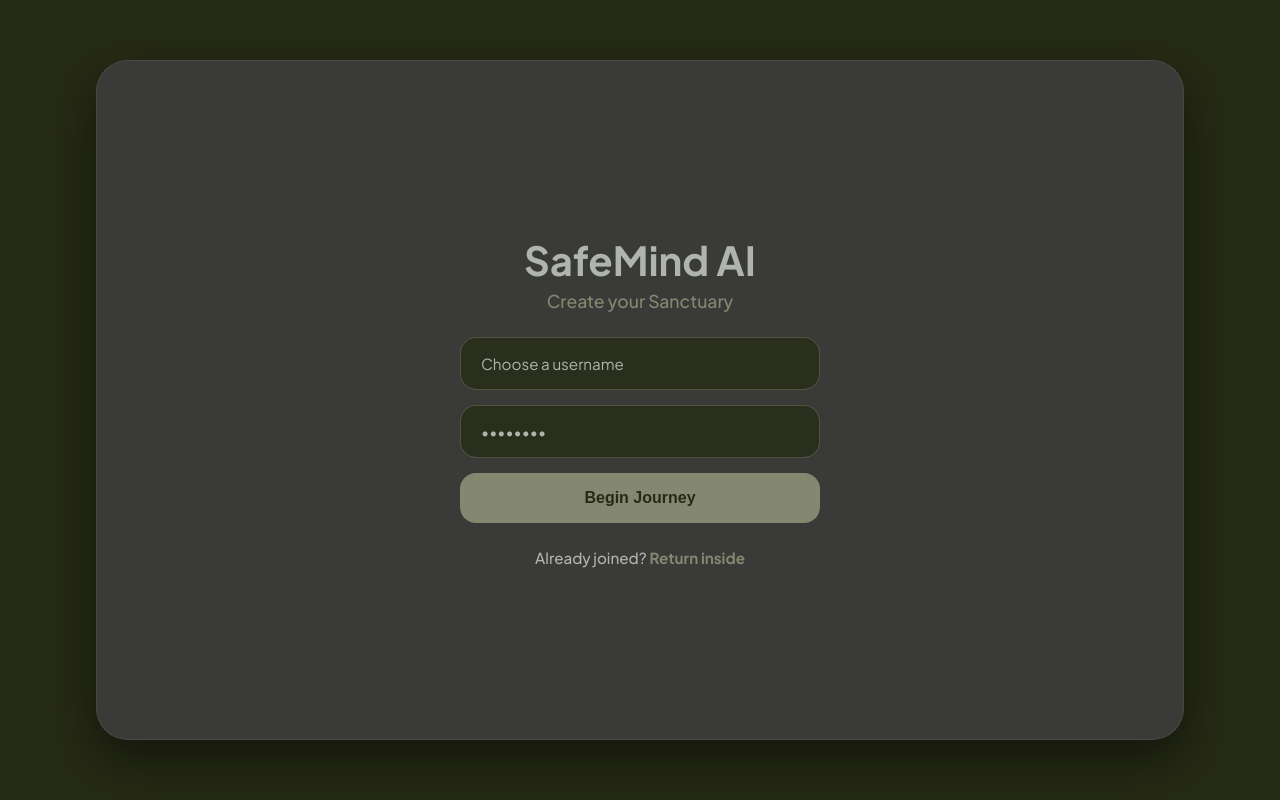
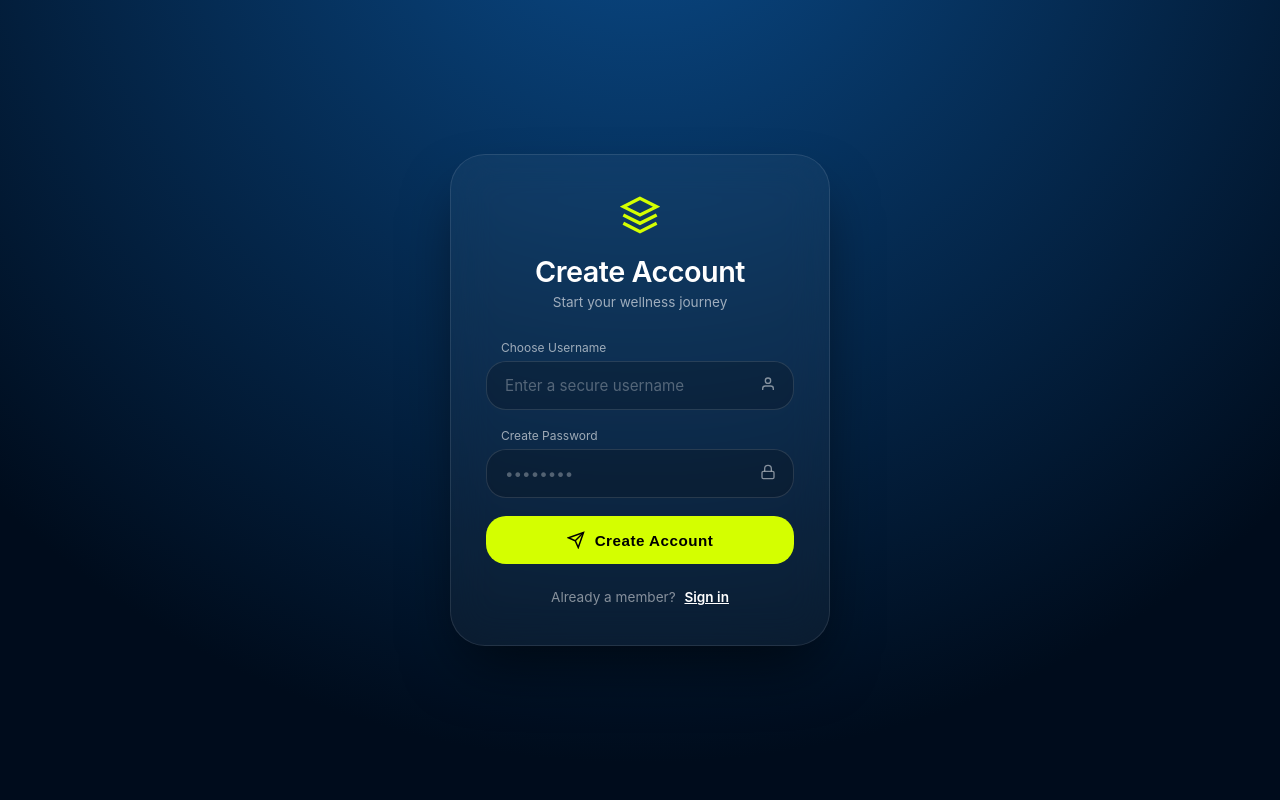
Before and after one commit to shahulhameed-csecore/SafeMind-AI, a Flask app: page /register in a window 1280 px wide. Run offline with Flask 3, Linux system fonts and the light colour scheme; some libraries are stand-ins or nearby versions.

Commit message:
sign up ui updates

```diff
--- a/static/css/style.css
+++ b/static/css/style.css
@@ -462,3 +462,131 @@ input::placeholder { color: var(--text-muted); }
         background: #7f1d1d;
     }
 }
+/* =========================================
+   🌟 ISOLATED GLASSMORPHISM AUTH UI
+========================================= */
+.auth-fullscreen-bg {
+    position: fixed;
+    top: 0; left: 0;
+    width: 100vw; height: 100vh;
+    /* Deep abstract blue background from reference */
+    background: radial-gradient(circle at 50% -20%, #0a4b8a, #000c1c 80%);
+    display: flex;
+    justify-content: center;
+    align-items: center;
+    z-index: 99999; /* Stay above everything else */
+    font-family: 'Inter', sans-serif;
+    padding: 20px;
+}
+
+.auth-glass-card {
+    background: rgba(255, 255, 255, 0.04);
+    backdrop-filter: blur(20px);
+    -webkit-backdrop-filter: blur(20px);
+    border: 1px solid rgba(255, 255, 255, 0.1);
+    border-radius: 35px;
+    padding: 40px 35px;
+    width: 100%;
+    max-width: 380px;
+    box-shadow: 0 30px 60px -15px rgba(0, 0, 0, 0.6);
+    text-align: center;
+    color: white;
+}
+
+.auth-glass-card h2 {
+    font-size: 1.8rem;
+    font-weight: 600;
+    margin: 0 0 5px 0;
+    letter-spacing: -0.5px;
+}
+
+.auth-glass-card p {
+    color: rgba(255, 255, 255, 0.6);
+    font-size: 0.85rem;
+    margin-bottom: 30px;
+}
+
+.auth-input-group {
+    position: relative;
+    margin-bottom: 18px;
+    text-align: left;
+}
+
+.auth-input-group label {
+    font-size: 0.75rem;
+    color: rgba(255, 255, 255, 0.6);
+    margin-left: 15px;
+    display: block;
+    margin-bottom: 6px;
+}
+
+.auth-input-group input {
+    width: 100%;
+    background: rgba(0, 0, 0, 0.2);
+    border: 1px solid rgba(255, 255, 255, 0.12);
+    border-radius: 20px;
+    padding: 14px 45px 14px 18px;
+    color: white;
+    font-size: 0.95rem;
+    outline: none;
+    transition: all 0.3s ease;
+}
+
+.auth-input-group input::placeholder {
+    color: rgba(255, 255, 255, 0.3);
+}
+
+.auth-input-group input:focus {
+    border-color: rgba(255, 255, 255, 0.5);
+    background: rgba(0, 0, 0, 0.4);
+    box-shadow: 0 0 15px rgba(255, 255, 255, 0.05);
+}
+
+.auth-input-icon {
+    position: absolute;
+    right: 18px;
+    top: 36px;
+    color: rgba(255, 255, 255, 0.5);
+    width: 16px;
+    height: 16px;
+}
+
+.auth-submit-btn {
+    width: 100%;
+    background: #D4FF00; /* Neon yellow/green */
+    color: #000;
+    border: none;
+    border-radius: 20px;
+    padding: 15px;
+    font-size: 0.95rem;
+    font-weight: 700;
+    cursor: pointer;
+    margin-top: 10px;
+    transition: 0.3s;
+    display: flex;
+    justify-content: center;
+    align-items: center;
+    gap: 10px;
+    letter-spacing: 0.5px;
+}
+
+.auth-submit-btn:hover {
+    background: #e1ff33;
+    transform: translateY(-2px);
+    box-shadow: 0 10px 20px rgba(212, 255, 0, 0.2);
+}
+
+.auth-switch-link {
+    display: block;
+    margin-top: 25px;
+    color: rgba(255, 255, 255, 0.5);
+    font-size: 0.85rem;
+    text-decoration: none;
+}
+
+.auth-switch-link span {
+    color: white;
+    font-weight: 600;
+    text-decoration: underline;
+    margin-left: 5px;
+}
--- a/templates/index.html
+++ b/templates/index.html
@@ -12,45 +12,65 @@
 <body class="{% if show_auth %}auth-body{% else %}dashboard-body mobile-tab-chat{% endif %}">
 
     {% if show_auth %}
-    <style>
-        body.auth-body { background: #262b15; display: flex; justify-content: center; align-items: center; height: 100vh; margin: 0; overflow: hidden; font-family: 'Plus Jakarta Sans', sans-serif; position: relative; }
-        .soft-wrapper { position: relative; width: 85vw; max-width: 1200px; height: 85vh; background: rgba(63, 63, 63, 0.85); backdrop-filter: blur(25px); border-radius: 32px; border: 1px solid rgba(132, 136, 113, 0.2); box-shadow: 0 20px 50px rgba(0, 0, 0, 0.5); display: flex; justify-content: center; align-items: center; z-index: 10; }
-    </style>
+    <div class="auth-fullscreen-bg">
+        <div class="auth-glass-card">
+            <svg width="40" height="40" viewBox="0 0 24 24" fill="none" stroke="currentColor" stroke-width="2" style="margin-bottom: 15px; color: #D4FF00;">
+                <path d="M12 2L2 7l10 5 10-5-10-5zM2 17l10 5 10-5M2 12l10 5 10-5"></path>
+            </svg>
 
-    <div class="soft-wrapper">
-        <div class="auth-container">
-            <h2 style="color: #afb4ad;">SafeMind AI</h2>
+            {% if auth_type == 'login' %}
+                <h2>Welcome back</h2>
+                <p>Sign in to your safe space</p>
+                <form action="/login" method="POST">
+                    <div class="auth-input-group">
+                        <label>Username</label>
+                        <input type="text" name="username" placeholder="Enter your username" required>
+                        <svg class="auth-input-icon" viewBox="0 0 24 24" fill="none" stroke="currentColor" stroke-width="2"><path d="M20 21v-2a4 4 0 0 0-4-4H8a4 4 0 0 0-4 4v2"></path><circle cx="12" cy="7" r="4"></circle></svg>
+                    </div>
+                    <div class="auth-input-group">
+                        <label>Password</label>
+                        <input type="password" name="password" placeholder="••••••••" required>
+                        <svg class="auth-input-icon" viewBox="0 0 24 24" fill="none" stroke="currentColor" stroke-width="2"><rect x="3" y="11" width="18" height="11" rx="2" ry="2"></rect><path d="M7 11V7a5 5 0 0 1 10 0v4"></path></svg>
+                    </div>
+                    <button type="submit" class="auth-submit-btn">
+                        <svg width="18" height="18" viewBox="0 0 24 24" fill="none" stroke="currentColor" stroke-width="2"><line x1="22" y1="2" x2="11" y2="13"></line><polygon points="22 2 15 22 11 13 2 9 22 2"></polygon></svg>
+                        Enter Sanctuary
+                    </button>
+                </form>
+                <a href="/register" class="auth-switch-link">New here? <span>Begin healing</span></a>
+
+            {% else %}
+                <h2>Create Account</h2>
+                <p>Start your wellness journey</p>
+                <form action="/register" method="POST">
+                    <div class="auth-input-group">
+                        <label>Choose Username</label>
+                        <input type="text" name="username" placeholder="Enter a secure username" required>
+                        <svg class="auth-input-icon" viewBox="0 0 24 24" fill="none" stroke="currentColor" stroke-width="2"><path d="M20 21v-2a4 4 0 0 0-4-4H8a4 4 0 0 0-4 4v2"></path><circle cx="12" cy="7" r="4"></circle></svg>
+                    </div>
+                    <div class="auth-input-group">
+                        <label>Create Password</label>
+                        <input type="password" name="password" placeholder="••••••••" required>
+                        <svg class="auth-input-icon" viewBox="0 0 24 24" fill="none" stroke="currentColor" stroke-width="2"><rect x="3" y="11" width="18" height="11" rx="2" ry="2"></rect><path d="M7 11V7a5 5 0 0 1 10 0v4"></path></svg>
+                    </div>
+                    <button type="submit" class="auth-submit-btn">
+                        <svg width="18" height="18" viewBox="0 0 24 24" fill="none" stroke="currentColor" stroke-width="2"><line x1="22" y1="2" x2="11" y2="13"></line><polygon points="22 2 15 22 11 13 2 9 22 2"></polygon></svg>
+                        Create Account
+                    </button>
+                </form>
+                <a href="/login" class="auth-switch-link">Already a member? <span>Sign in</span></a>
+            {% endif %}
+
             {% with messages = get_flashed_messages(with_categories=true) %}
               {% if messages %}
                 {% for category, message in messages %}
-                  <div style="color: #ef4444; margin-bottom: 15px; font-size: 0.85rem; text-align: center;">{{ message }}</div>
+                  <div style="margin-top: 15px; font-size: 0.85rem; padding: 10px; border-radius: 8px; background: rgba(0,0,0,0.2); color: {% if category == 'error' %}#ff4a4a{% else %}#D4FF00{% endif %};">{{ message }}</div>
                 {% endfor %}
               {% endif %}
             {% endwith %}
-
-            {% if auth_type == 'login' %}
-            <p style="font-weight: 500; font-size: 1.1rem; color: #848871; margin-bottom: 25px;">Welcome to your safe space</p>
-            <form action="{{ url_for('login') }}" method="POST">
-                <input type="text" name="username" placeholder="Username" required style="background: rgba(38, 43, 21, 0.7); color: #afb4ad; border: 1px solid rgba(132, 136, 113, 0.4);">
-                <input type="password" name="password" placeholder="••••••••" required style="background: rgba(38, 43, 21, 0.7); color: #afb4ad; border: 1px solid rgba(132, 136, 113, 0.4);">
-                <button class="auth-btn" type="submit" style="background: #848871; color: #262b15;">Enter Sanctuary</button>
-            </form>
-            <div class="auth-link" style="color: #afb4ad;">New here? <a href="{{ url_for('register') }}" style="color: #848871;">Begin healing</a></div>
-
-            {% else %}
-            <p style="font-weight: 500; font-size: 1.1rem; color: #848871; margin-bottom: 25px;">Create your Sanctuary</p>
-            <form action="{{ url_for('register') }}" method="POST">
-                <input type="text" name="username" placeholder="Choose a username" required style="background: rgba(38, 43, 21, 0.7); color: #afb4ad; border: 1px solid rgba(132, 136, 113, 0.4);">
-                <input type="password" name="password" placeholder="••••••••" required style="background: rgba(38, 43, 21, 0.7); color: #afb4ad; border: 1px solid rgba(132, 136, 113, 0.4);">
-                <button class="auth-btn" type="submit" style="background: #848871; color: #262b15;">Begin Journey</button>
-            </form>
-            <div class="auth-link" style="color: #afb4ad;">Already joined? <a href="{{ url_for('login') }}" style="color: #848871;">Return inside</a></div>
-            {% endif %}
         </div>
     </div>
-
     {% else %}
-
     <div class="bg-aurora-container">
         <div class="ambient-glow"></div>
         <div class="ambient-glow-2"></div>
```
